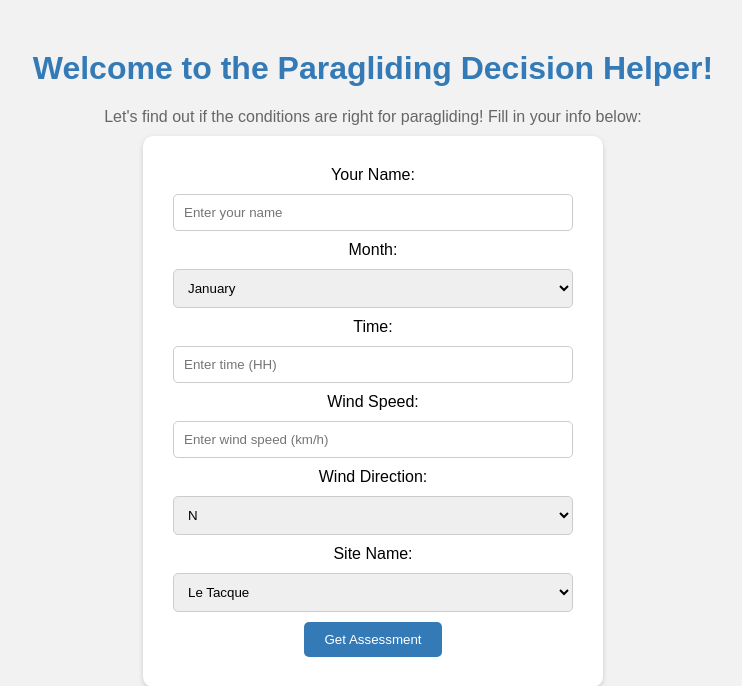
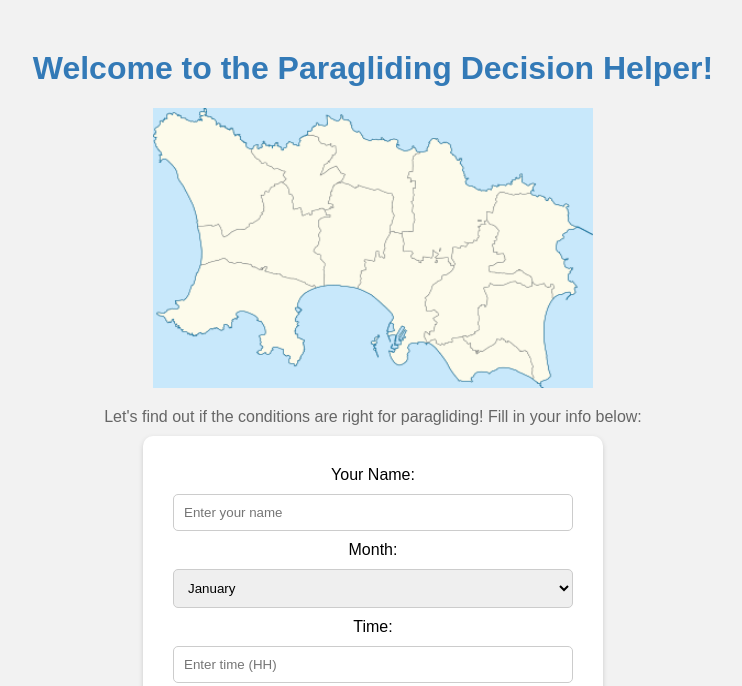
Before and after one commit to MirekL01/paragliding_app, a Flask app: page / in a window 1280 px wide. Shown: the top 686 px of the page, without its empty margins (267-1009 px from the left). Run offline with Flask 3, Linux system fonts and the light colour scheme.

Commit message:
adding jersey map

```diff
--- a/templates/index.html
+++ b/templates/index.html
@@ -6,6 +6,9 @@
 </head>
 <body>
 <h1>Welcome to the Paragliding Decision Helper!</h1>
+<div class="map">
+  <img src="400px-Jersey_parishes.jpg" alt="map" width="440" height="280">
+</div>
 
 {% if error %}
   <p style="color: red;">Oops, something went wrong! 🪂 Check this: {{ error }}</p>  {% endif %}
```
Also changed, not shown: templates/400px-Jersey_parishes.jpg (added).
